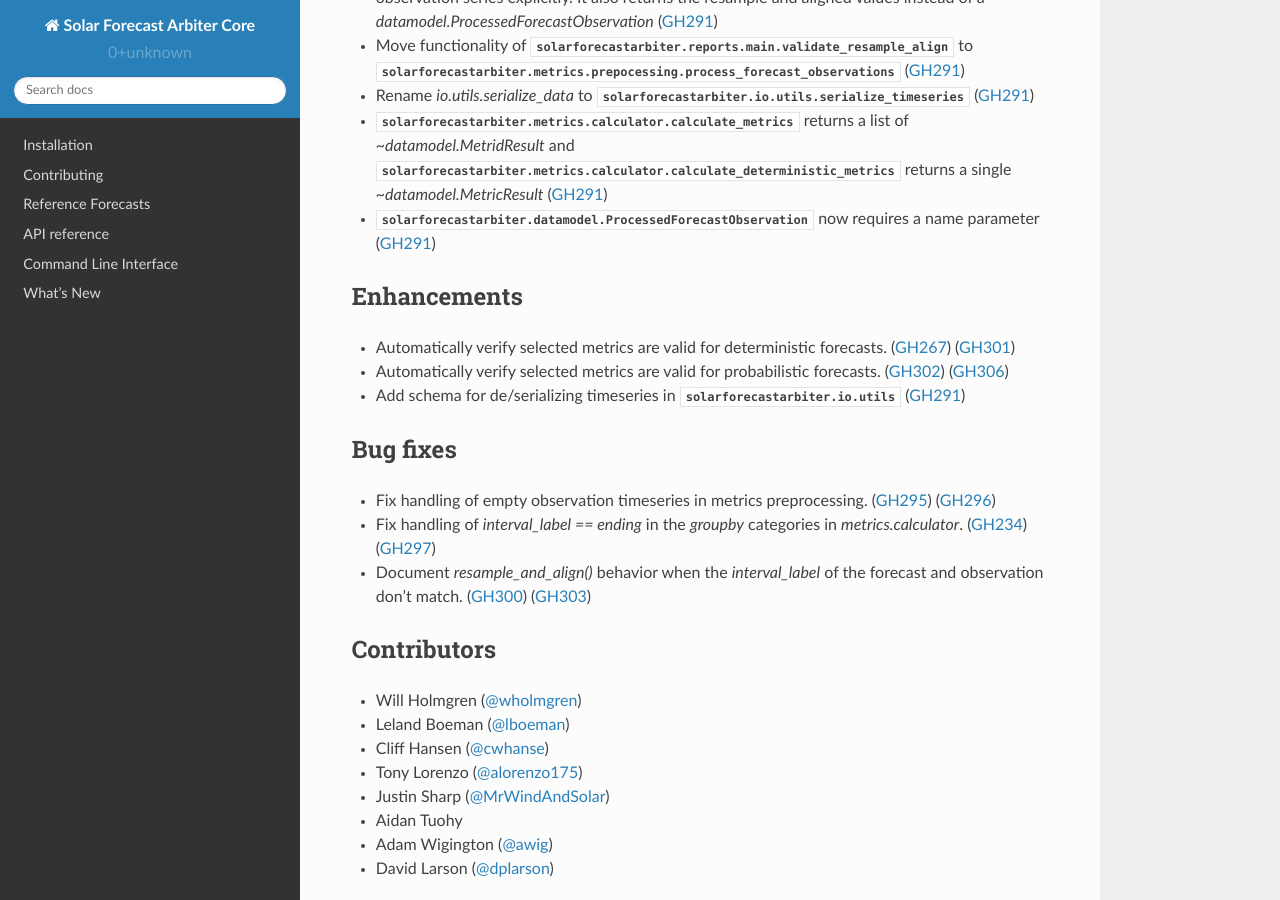
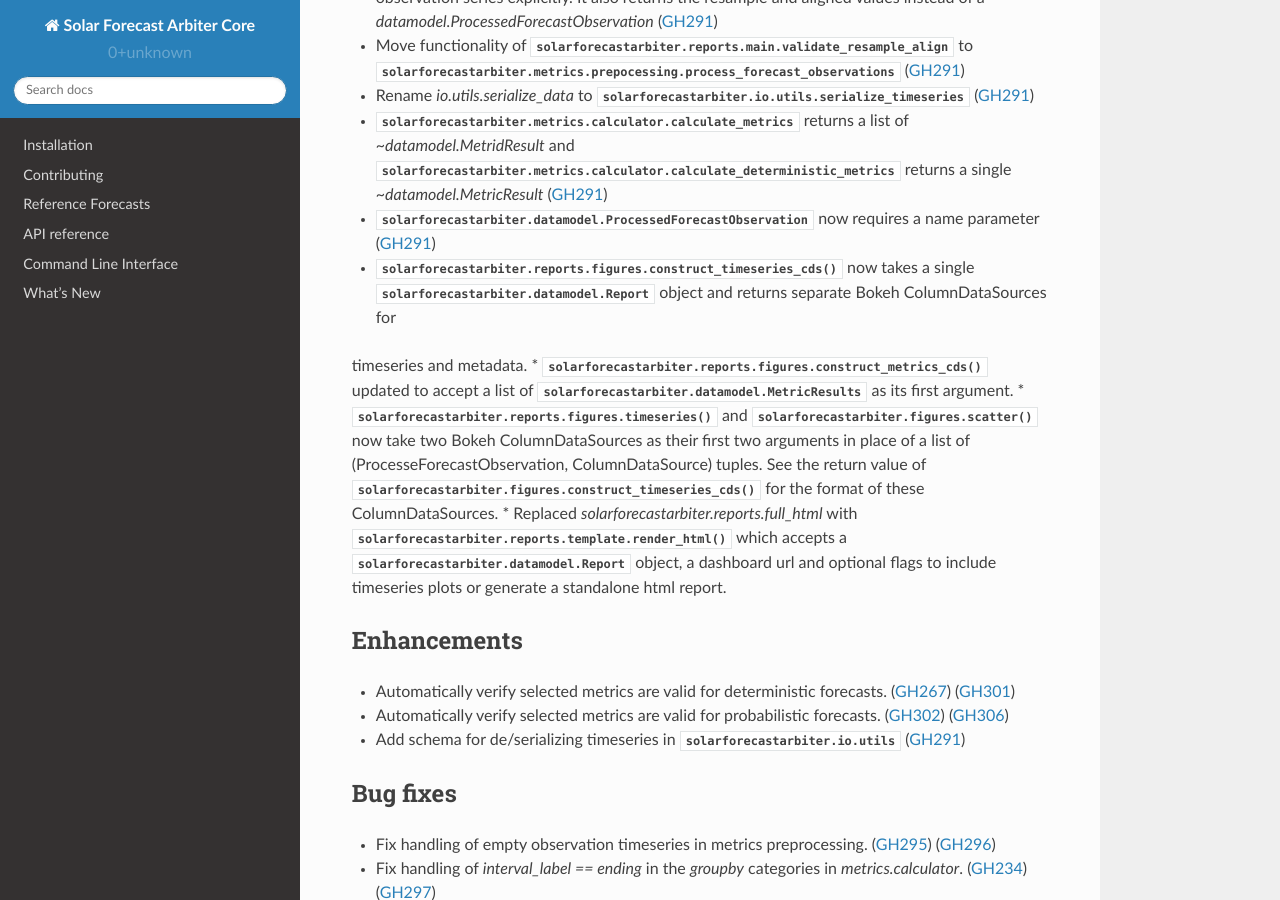
Before and after one commit to SolarArbiter/solarforecastarbiter-core, a Sphinx documentation site: the page built from docs/source/whatsnew/1.0.0b4.rst, in a window 1280 px wide and 900 px high, scrolled down 376 px. Built offline with Sphinx 7.4.7 and the Read the Docs theme 2.0.0, drawn with Linux system fonts in a browser that asks for light colours.

Commit message:
add reports api changes to whatsnew

```diff
--- a/docs/source/whatsnew/1.0.0b4.rst
+++ b/docs/source/whatsnew/1.0.0b4.rst
@@ -14,6 +14,11 @@ API Changes
 * Rename `io.utils.serialize_data` to :py:mod:`solarforecastarbiter.io.utils.serialize_timeseries` (:pull:`291`)
 * :py:mod:`solarforecastarbiter.metrics.calculator.calculate_metrics` returns a list of `~datamodel.MetridResult` and :py:mod:`solarforecastarbiter.metrics.calculator.calculate_deterministic_metrics` returns a single `~datamodel.MetricResult` (:pull:`291`)
 * :py:mod:`solarforecastarbiter.datamodel.ProcessedForecastObservation` now requires a name parameter (:pull:`291`)
+* :py:func:`solarforecastarbiter.reports.figures.construct_timeseries_cds` now takes a single :py:class:`solarforecastarbiter.datamodel.Report` object and returns separate Bokeh ColumnDataSources for
+timeseries and metadata.
+* :py:func:`solarforecastarbiter.reports.figures.construct_metrics_cds` updated to accept a list of :py:class:`solarforecastarbiter.datamodel.MetricResults` as its first argument.
+* :py:func:`solarforecastarbiter.reports.figures.timeseries` and :py:func:`solarforecastarbiter.figures.scatter` now take two Bokeh ColumnDataSources as their first two arguments in place of a list of (ProcesseForecastObservation, ColumnDataSource) tuples. See the return value of :py:func:`solarforecastarbiter.figures.construct_timeseries_cds` for the format of these ColumnDataSources.
+* Replaced `solarforecastarbiter.reports.full_html` with :py:func:`solarforecastarbiter.reports.template.render_html` which accepts a :py:class:`solarforecastarbiter.datamodel.Report` object, a dashboard url and optional flags to include timeseries plots or generate a standalone html report.
 
 Enhancements
 ~~~~~~~~~~~~
```
